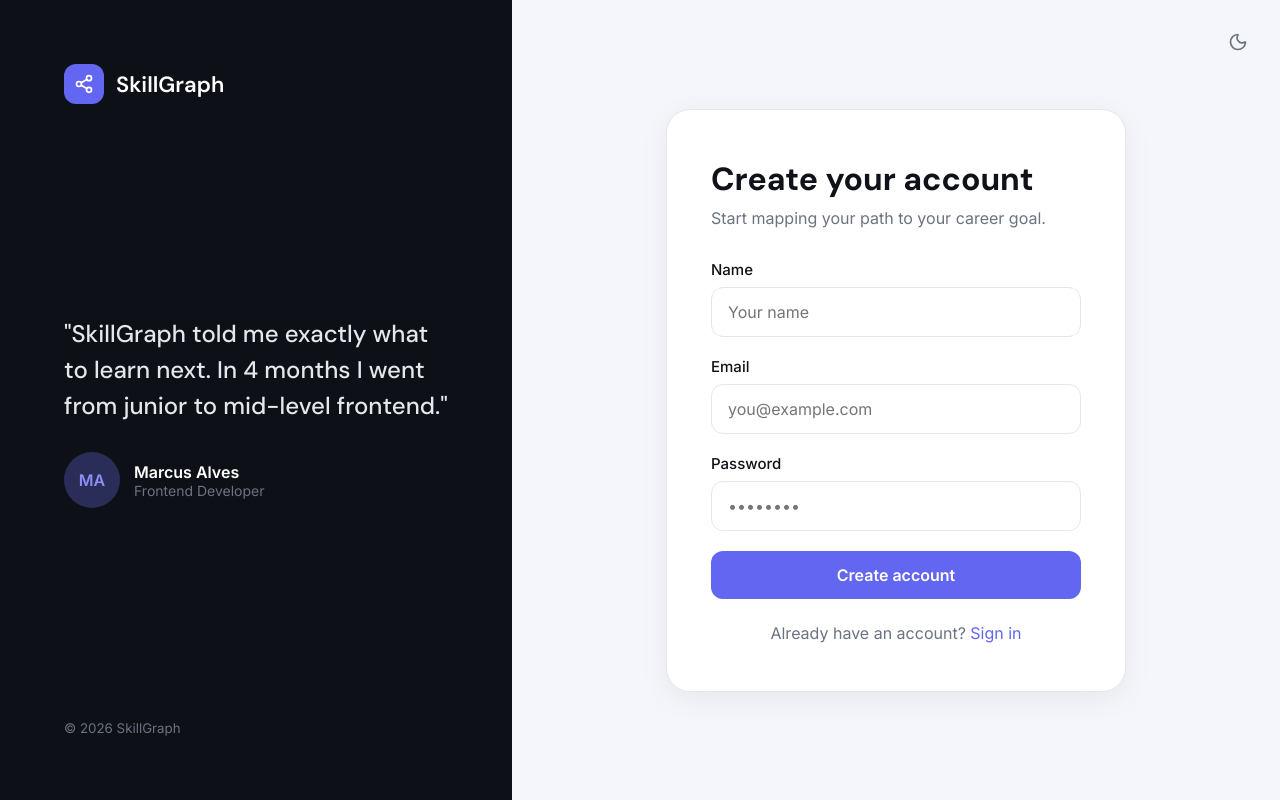
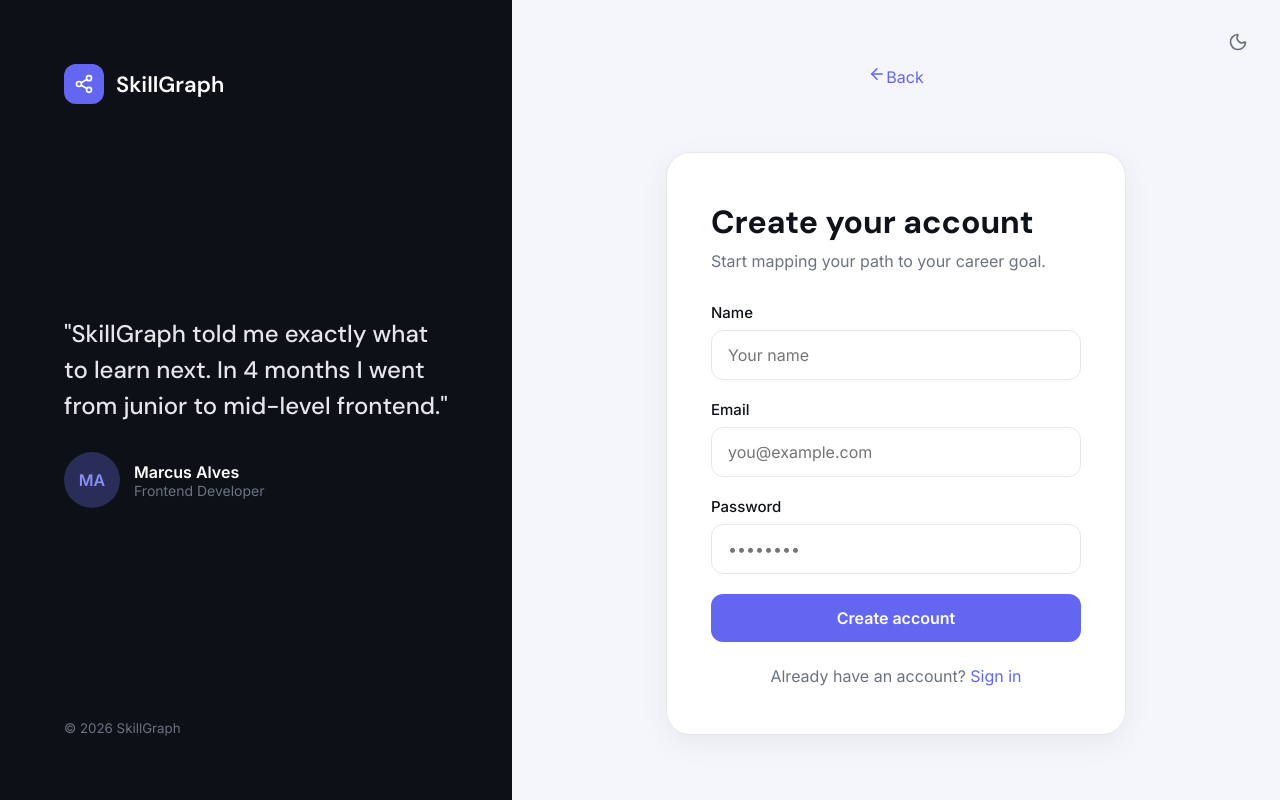
Before and after one commit to ArkanMohammad/skillgraph, a React (Vite) app in the folder frontend/: page /register in a window 1280 px wide. Built offline with nearby package versions, Linux system fonts and the light colour scheme; no server answers.

Commit message:
feat: add a Back button to the auth layout and remove the old art

```diff
--- a/frontend/src/components/AuthLayout.tsx
+++ b/frontend/src/components/AuthLayout.tsx
@@ -1,10 +1,12 @@
 import type { ReactNode } from 'react'
+import { Link } from 'react-router-dom'
+import { ArrowLeft } from 'lucide-react'
 import Logo from './Logo'
 import ThemeToggle from './ThemeToggle'
 
 import './AuthLayout.css'
 
-// Shared layout for Login and Register: dark side panel + centered content
+// Shared layout for Login and Register: image on the left half + centered content
 function AuthLayout({ children }: { children: ReactNode }) {
   return (
     <div className="auth-page">
@@ -29,9 +31,17 @@ function AuthLayout({ children }: { children: ReactNode }) {
       </aside>
 
       <main className="auth-main">
+        {/* Top left corner of the right half: goes back to the landing page */}
+        <Link to="/" className="auth-back">
+          <ArrowLeft size={18} />
+          Back
+        </Link>
+
+        {/* Top right corner of the right half */}
         <div className="auth-theme">
           <ThemeToggle showLabel={false} />
         </div>
+
         {children}
       </main>
     </div>
```
